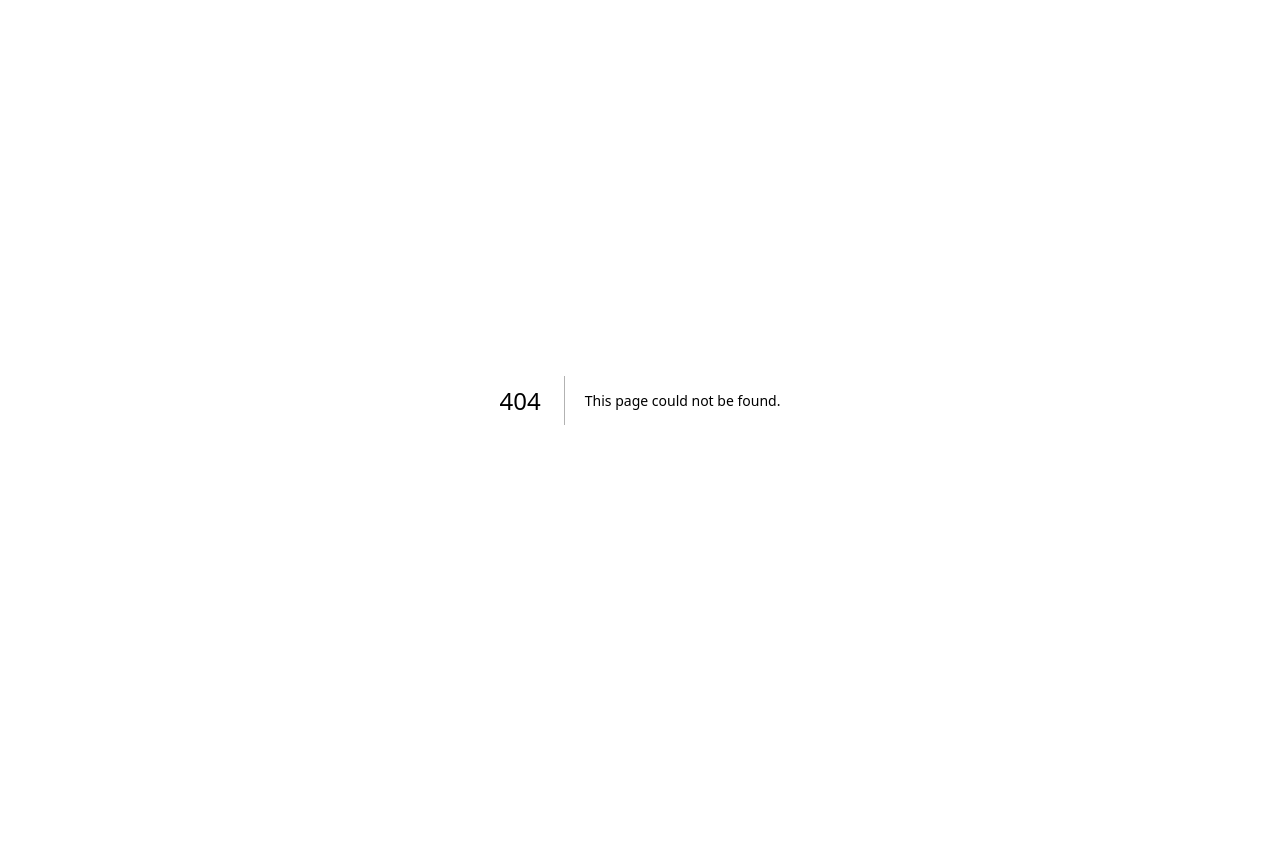
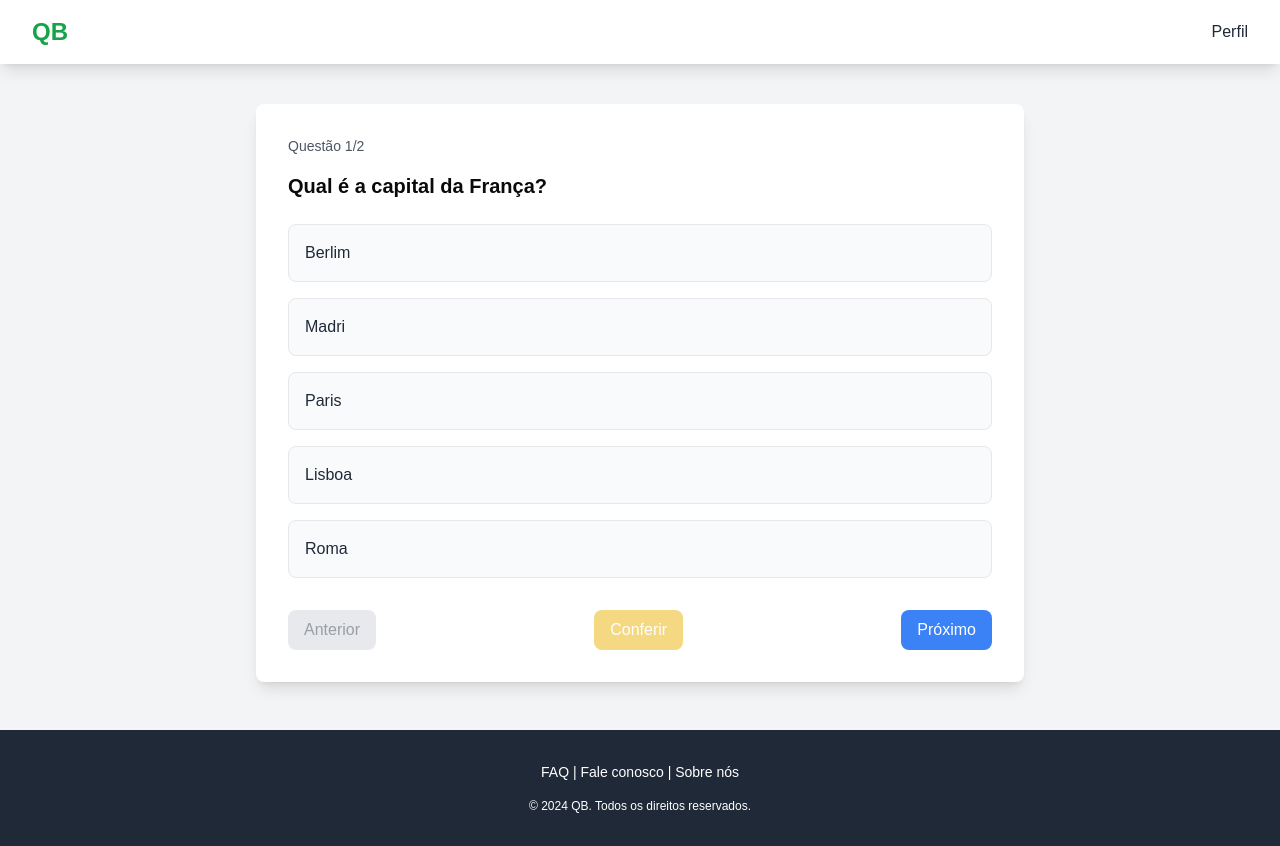
Before and after one commit to Ryan-Albuquerque/qb-app, a Next.js app: page /qb/session in a window 1280 px wide. Before the commit this address had no page. Before the commit the page ends 800 px from the top, so only its background shows below. Built offline with nearby package versions, Linux system fonts and the light colour scheme.

Commit message:
feat: question view

```diff
--- a/src/app/qb/choice-category/page.tsx
+++ b/src/app/qb/choice-category/page.tsx
@@ -199,7 +199,7 @@ export default function Categories() {
         <Button
           onClick={() =>
             router.push(
-              `/qb/questions?categories=${parsedSubjects.join(
+              `/qb/session?categories=${parsedSubjects.join(
                 ","
               )}&difficulty=${selectedDifficulties.join(
                 ","
--- /dev/null
+++ b/src/app/qb/session/page.tsx
@@ -0,0 +1,126 @@
+"use client";
+import { useState } from "react";
+
+// Definição dos tipos para as questões e respostas
+type Question = {
+  id: number;
+  text: string;
+  options: string[];
+  correctAnswerIndex: number; // índice da resposta correta
+};
+
+// Array de questões para simulação
+const questions: Question[] = [
+  {
+    id: 1,
+    text: "Qual é a capital da França?",
+    options: ["Berlim", "Madri", "Paris", "Lisboa", "Roma"],
+    correctAnswerIndex: 2,
+  },
+  {
+    id: 2,
+    text: "Qual é o maior planeta do sistema solar?",
+    options: ["Terra", "Marte", "Júpiter", "Saturno", "Vênus"],
+    correctAnswerIndex: 2,
+  },
+  // Adicione mais questões conforme necessário
+];
+
+export default function SessionPage() {
+  const [currentQuestionIndex, setCurrentQuestionIndex] = useState<number>(0);
+  const [selectedOption, setSelectedOption] = useState<number | null>(null);
+  const [isAnswerChecked, setIsAnswerChecked] = useState<boolean>(false);
+  const [isCorrect, setIsCorrect] = useState<boolean | null>(null);
+
+  const totalQuestions = questions.length;
+  const currentQuestion = questions[currentQuestionIndex];
+
+  const handleOptionSelect = (index: number) => {
+    setSelectedOption(index);
+    setIsAnswerChecked(false);
+    setIsCorrect(null);
+  };
+
+  const checkAnswer = () => {
+    if (selectedOption !== null) {
+      const answerIsCorrect =
+        selectedOption === currentQuestion.correctAnswerIndex;
+      setIsCorrect(answerIsCorrect);
+      setIsAnswerChecked(true);
+    }
+  };
+
+  const goToNextQuestion = () => {
+    if (currentQuestionIndex < totalQuestions - 1) {
+      setSelectedOption(null);
+      setIsAnswerChecked(false);
+      setIsCorrect(null);
+      setCurrentQuestionIndex(currentQuestionIndex + 1);
+    }
+  };
+
+  const goToPreviousQuestion = () => {
+    if (currentQuestionIndex > 0) {
+      setSelectedOption(null);
+      setIsAnswerChecked(false);
+      setIsCorrect(null);
+      setCurrentQuestionIndex(currentQuestionIndex - 1);
+    }
+  };
+
+  return (
+    <div className="mx-4 my-10 p-8 bg-white shadow-lg rounded-lg place-self-center max-w-lg md:min-w-[60%] min-w-[90%]">
+      <div className="mb-4 text-gray-600 text-sm">
+        Questão {currentQuestionIndex + 1}/{totalQuestions}
+      </div>
+
+      <h2 className="text-xl font-semibold mb-6">{currentQuestion.text}</h2>
+
+      <div className="space-y-4">
+        {currentQuestion.options.map((option, index) => (
+          <label
+            key={index}
+            className={`block p-4 border rounded-lg cursor-pointer ${
+              selectedOption === index
+                ? isAnswerChecked
+                  ? isCorrect
+                    ? "bg-green-500 text-white border-green-500"
+                    : "bg-red-500 text-white border-red-500"
+                  : "bg-blue-500 text-white border-blue-500"
+                : "bg-gray-50 text-gray-800 border-gray-200"
+            }`}
+            onClick={() => handleOptionSelect(index)}
+          >
+            {option}
+          </label>
+        ))}
+      </div>
+
+      <div className="mt-8 flex justify-between gap-2">
+        <button
+          onClick={goToPreviousQuestion}
+          disabled={currentQuestionIndex === 0}
+          className="px-4 py-2 bg-gray-300 text-gray-700 rounded-lg disabled:opacity-50 disabled:cursor-not-allowed"
+        >
+          Anterior
+        </button>
+
+        <button
+          onClick={checkAnswer}
+          disabled={selectedOption === null || isAnswerChecked}
+          className="px-4 py-2 bg-yellow-500 text-white rounded-lg disabled:opacity-50 disabled:cursor-not-allowed"
+        >
+          Conferir
+        </button>
+
+        <button
+          onClick={goToNextQuestion}
+          disabled={currentQuestionIndex === totalQuestions - 1}
+          className="px-4 py-2 bg-blue-500 text-white rounded-lg disabled:opacity-50 disabled:cursor-not-allowed"
+        >
+          Próximo
+        </button>
+      </div>
+    </div>
+  );
+}
```
